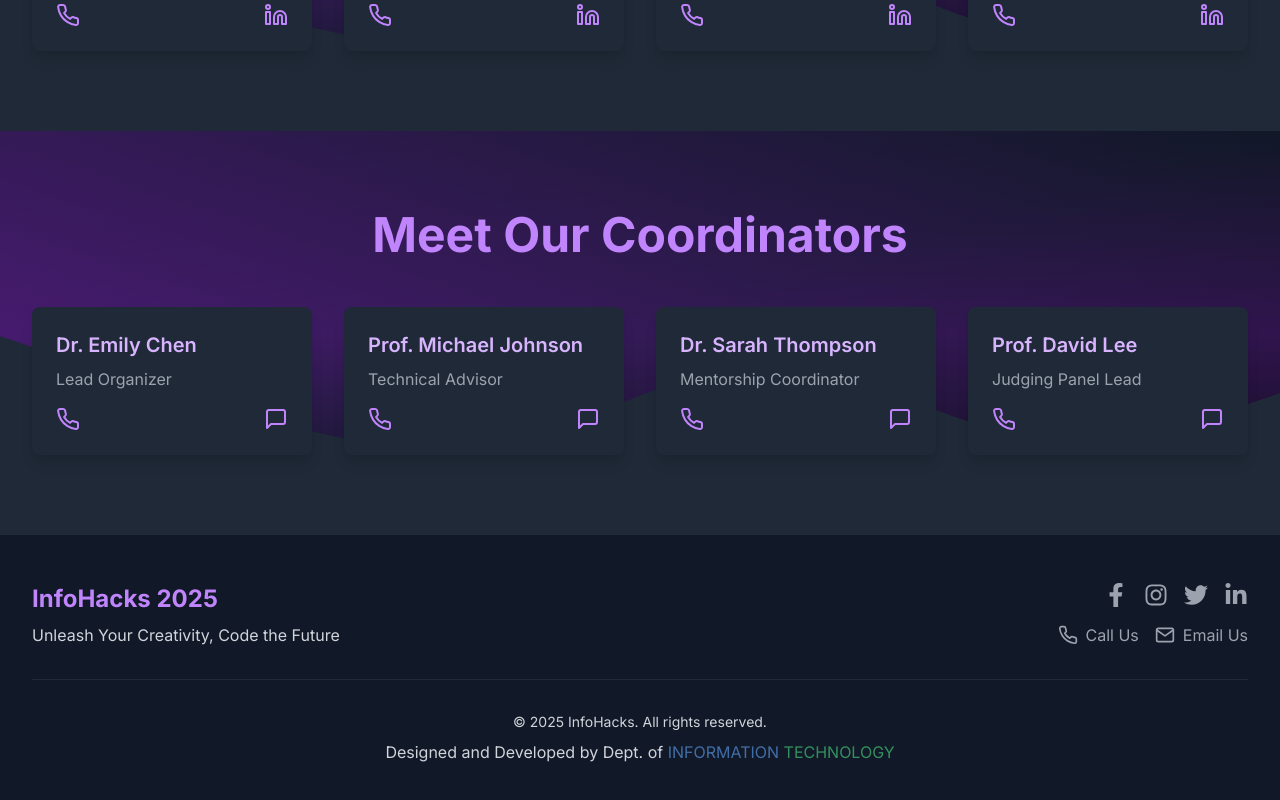
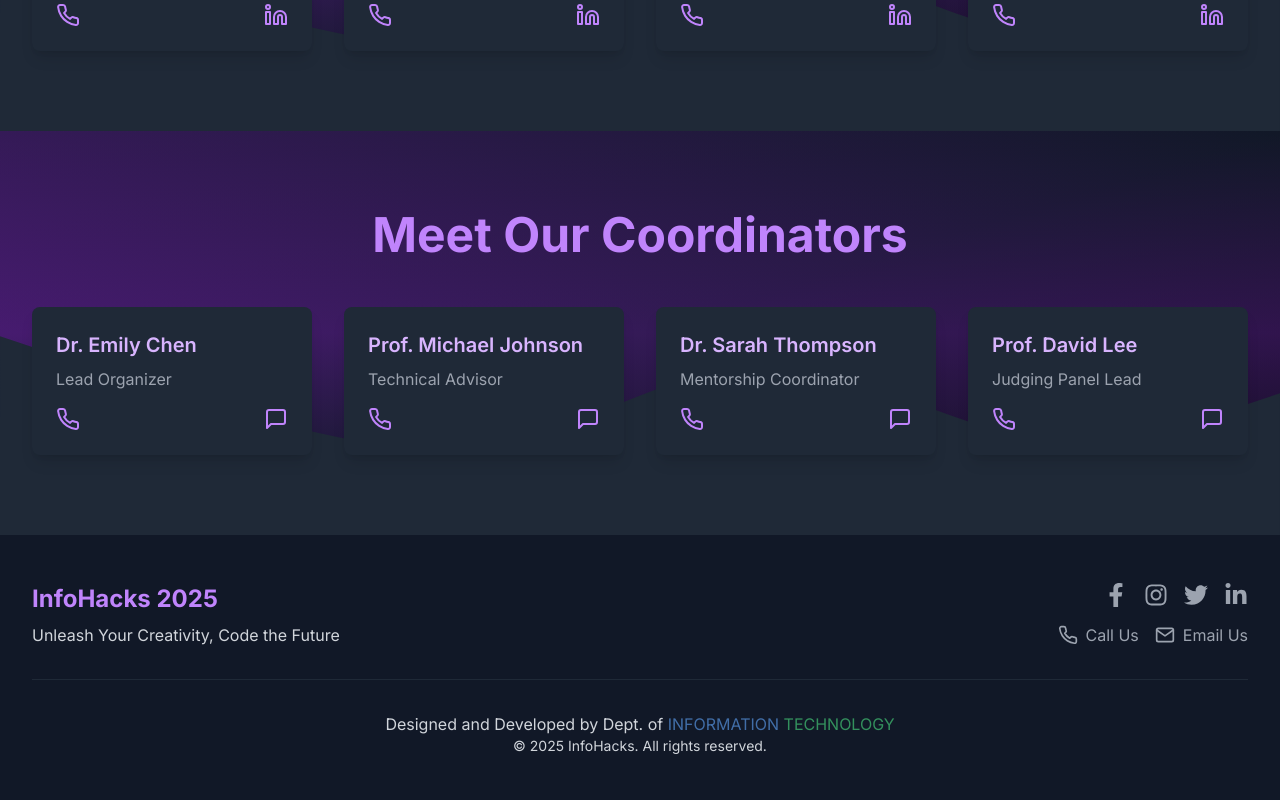
Before and after one commit to GD-125/InfoHacks-2k25, a Next.js app: page / in a window 1280 px wide. Shown: the part 4689-5489 px from the top of the page. Built offline with nearby package versions, Linux system fonts and the light colour scheme.

Commit message:
Update Footer.tsx

```diff
--- a/components/Footer.tsx
+++ b/components/Footer.tsx
@@ -63,12 +63,12 @@ const Footer = () => {
           </div>
         </div>
         <div className="mt-8 text-center text-sm border-t border-gray-800 pt-8">
-          <p className="mb-2">&copy; {new Date().getFullYear()} InfoHacks. All rights reserved.</p>
           <p className="text-base">
             Designed and Developed by Dept. of{' '}
             <span className="text-blue-400 animate-pulse">INFORMATION</span>{' '}
             <span className="text-green-400 animate-pulse">TECHNOLOGY</span>
           </p>
+          <p className="mb-2">&copy; {new Date().getFullYear()} InfoHacks. All rights reserved.</p>
         </div>
       </div>
     </footer>
```
